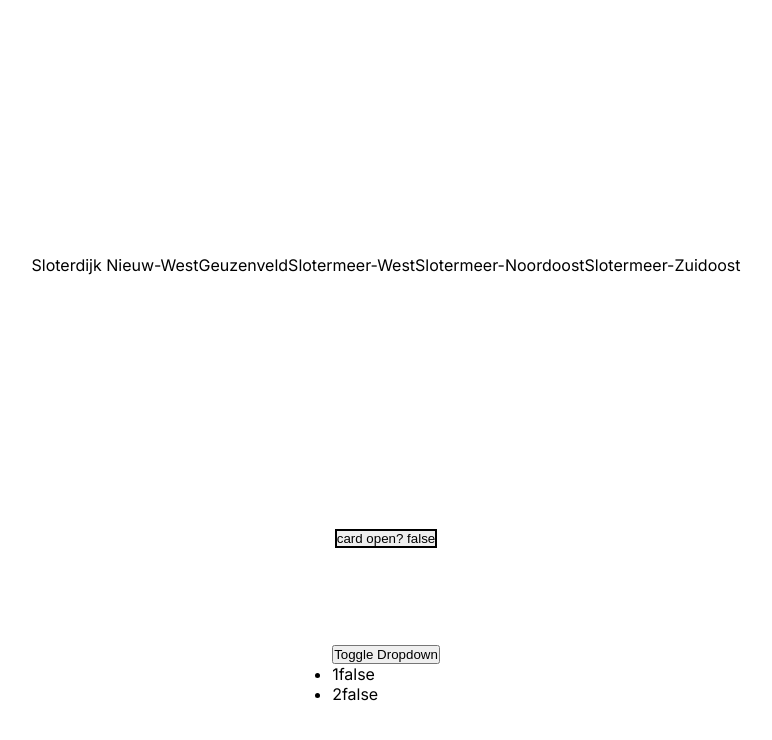
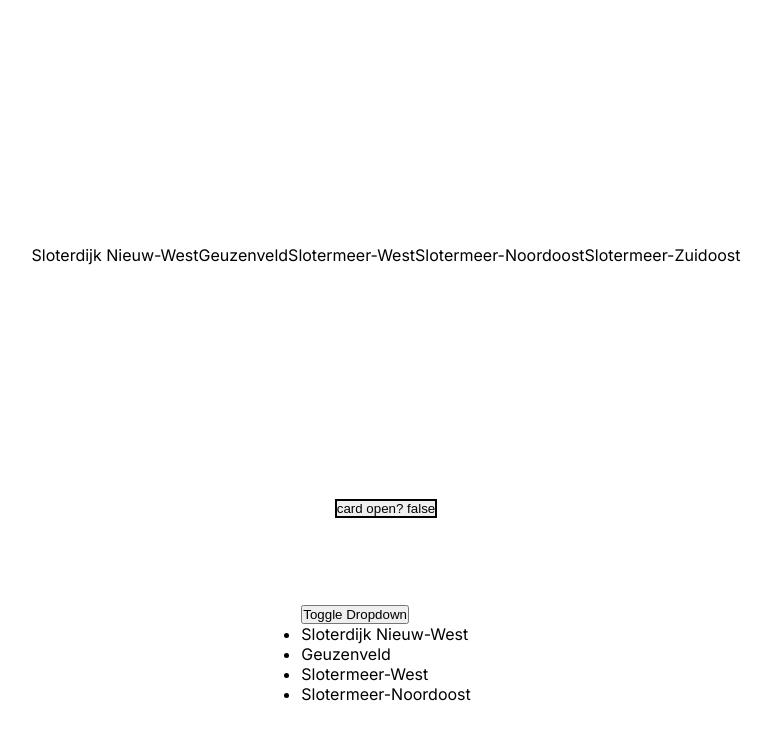
Before and after one commit to michaelzon/detailpagina-stadsdeel, a Next.js app: page / in a window 1280 px wide. Both pictures are taken after a click on the button "Toggle Dropdown". Shown: the top 740 px of the page, without its empty margins (254-1026 px from the left). Built offline with nearby package versions, Linux system fonts and the light colour scheme.

Commit message:
list kinda works but implementation needs to be more dynamic how it handles items

```diff
--- a/src/app/components/Dropdown.tsx
+++ b/src/app/components/Dropdown.tsx
@@ -15,6 +15,7 @@ interface ToggleProps {
 interface ListProps {
     // highlightedIndex: number;
     items: string[];
+    children: ReactNode;
 };
 
 interface ItemProps {
@@ -34,7 +35,7 @@ interface DropdownContextProps {
     toggle: () => void;
     highlightedIndex: number;
     setHighlightedIndex: React.Dispatch<React.SetStateAction<number>>;
-    items: string[];
+    // items: string[];
     onSelect: (item: any) => void;
     handleSelect: (item: any) => void;
     children: ReactNode;
@@ -45,7 +46,7 @@ const DropdownContext = createContext<DropdownContextProps>({
     toggle: () => { },
     highlightedIndex: 0,
     setHighlightedIndex: () => { },
-    items: [''],
+    // items: ['', ''],
     onSelect: () => { },
     handleSelect: () => { },
     children: ''
@@ -54,7 +55,7 @@ const DropdownContext = createContext<DropdownContextProps>({
 const Dropdown: DropdownComponent = ({ children, onSelect }) => {
     const [isOpen, setIsOpen] = useState(false);
     const [highlightedIndex, setHighlightedIndex] = useState(-1);
-    const [items, setItems] = useState(['1', '2']);
+    // const [items, setItems] = useState(['1', '2']);
 
     const toggle = () => setIsOpen(!isOpen);
     const close = () => setIsOpen(false);
@@ -69,7 +70,7 @@ const Dropdown: DropdownComponent = ({ children, onSelect }) => {
         toggle,
         highlightedIndex,
         setHighlightedIndex,
-        items,
+        // items,
         handleSelect,
         onSelect, // weet niet zeker of dit klopt
         children // weet niet zeker of dit klopt
@@ -92,8 +93,8 @@ const Toggle: React.FC<ToggleProps> = () => {
     )
 };
 
-const List: React.FC = () => {
-    const { isOpen, highlightedIndex, items } = useContext(DropdownContext);
+const List: React.FC<ListProps> = ({ items }) => {
+    const { isOpen, highlightedIndex } = useContext(DropdownContext);
 
     return isOpen ? (
         <ul>
@@ -110,10 +111,13 @@ const List: React.FC = () => {
 };
 
 const Item: React.FC<ItemProps> = ({ item, isHighlighted }) => {
-    const { handleSelect,  } = useContext(DropdownContext)
+    const { handleSelect, } = useContext(DropdownContext)
+
     return (
         <li onClick={() => handleSelect(item)}>
-            {item + isHighlighted}
+            {/* {item[key]} */}
+            {/* {'hahaha'} */}
+            {item}
         </li>
     )
 }
--- a/src/app/page.tsx
+++ b/src/app/page.tsx
@@ -6,8 +6,13 @@ import Card from "./components/Card";
 import Dropdown from "./components/Dropdown";
 
 interface Wijk {
+  identificatie: string,
   naam: string,
+}
+
+interface Buurt {
   identificatie: string,
+  naam: string,
 }
 
 export default function Home() {
@@ -15,6 +20,13 @@ export default function Home() {
   const [cardIsOpen, setCardIsOpen] = useState<boolean>(false);
 
   const handleButtonClick = () => setCardIsOpen(!cardIsOpen);
+
+  const wijkenLijstString = [
+    'Sloterdijk Nieuw-West',
+    "Geuzenveld",
+    "Slotermeer-West",
+    "Slotermeer-Noordoost",
+  ]
 
   const wijkenLijst = [
     {
@@ -27,46 +39,32 @@ export default function Home() {
     },
     {
       "identificatie": "03630970000042",
-      "volgnummer": 1,
-      "registratiedatum": "2024-01-25T20:36:51",
       "naam": "Slotermeer-West",
     },
     {
       "identificatie": "03630970000043",
-      "volgnummer": 1,
-      "registratiedatum": "2024-01-25T20:36:51",
       "naam": "Slotermeer-Noordoost",
     },
     {
       "identificatie": "03630970000044",
-      "volgnummer": 1,
-      "registratiedatum": "2024-01-25T20:36:51",
       "naam": "Slotermeer-Zuidoost",
     }
   ];
 
   const buurtenLijstGeuzenveld = [
     {
-      "volgnummer": 1,
-      "registratiedatum": "2024-01-25T20:36:51",
       "identificatie": "03630980000180",
       "naam": "Osdorper Binnenpolder",
     },
     {
-      "volgnummer": 1,
-      "registratiedatum": "2024-01-25T20:36:51",
       "identificatie": "03630980000181",
       "naam": "De Eendracht",
     },
     {
-      "volgnummer": 1,
-      "registratiedatum": "2024-01-25T20:36:51",
       "identificatie": "03630980000182",
       "naam": "Ruys de Beerenbrouckbuurt",
     },
     {
-      "volgnummer": 1,
-      "registratiedatum": "2024-01-25T20:36:51",
       "identificatie": "03630980000183",
       "naam": "Eendrachtspark",
     }
@@ -113,10 +111,12 @@ export default function Home() {
       </button>
       <Dropdown onSelect={() => { }}>
         <Dropdown.Toggle />
-        <Dropdown.List>
-          {wijkenLijst.map((wijk: Wijk, i) => {
-            <Dropdown.Item item={wijk.naam} index={i}/>
-          })}
+        <Dropdown.List items = {wijkenLijstString}>
+          <Dropdown.Item item = {'hoi'}/>
+
+          {/* {wijkenLijst.map((wijk: Wijk, i) => { */}
+            {/* <Dropdown.Item item={wijk.naam} index={i}/> */}
+          {/* })} */}
         </Dropdown.List>
       </Dropdown>
       <Card isOpen={cardIsOpen}>
```
